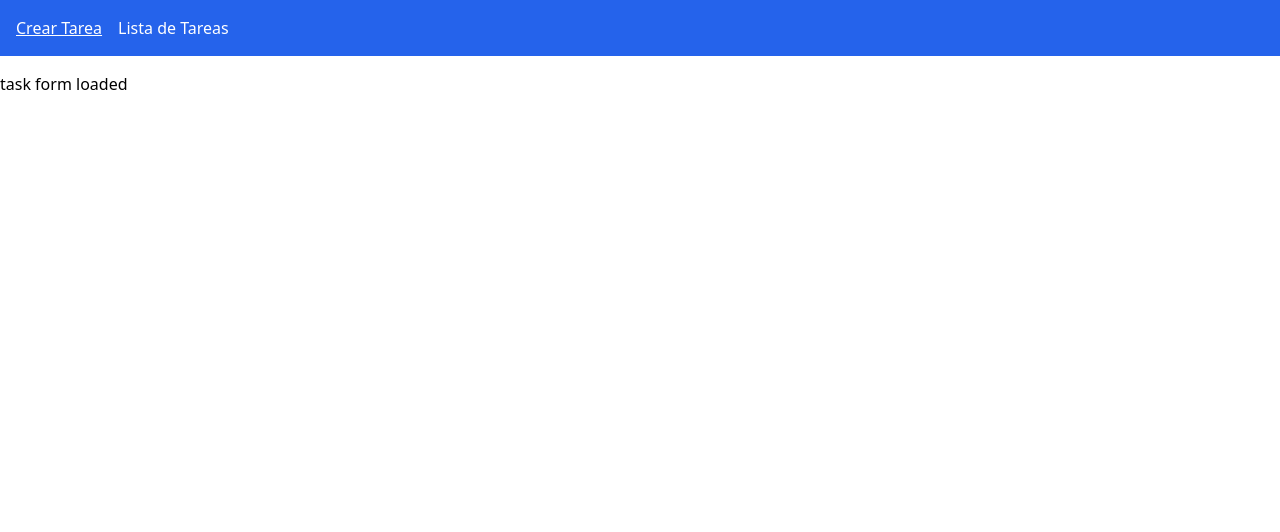
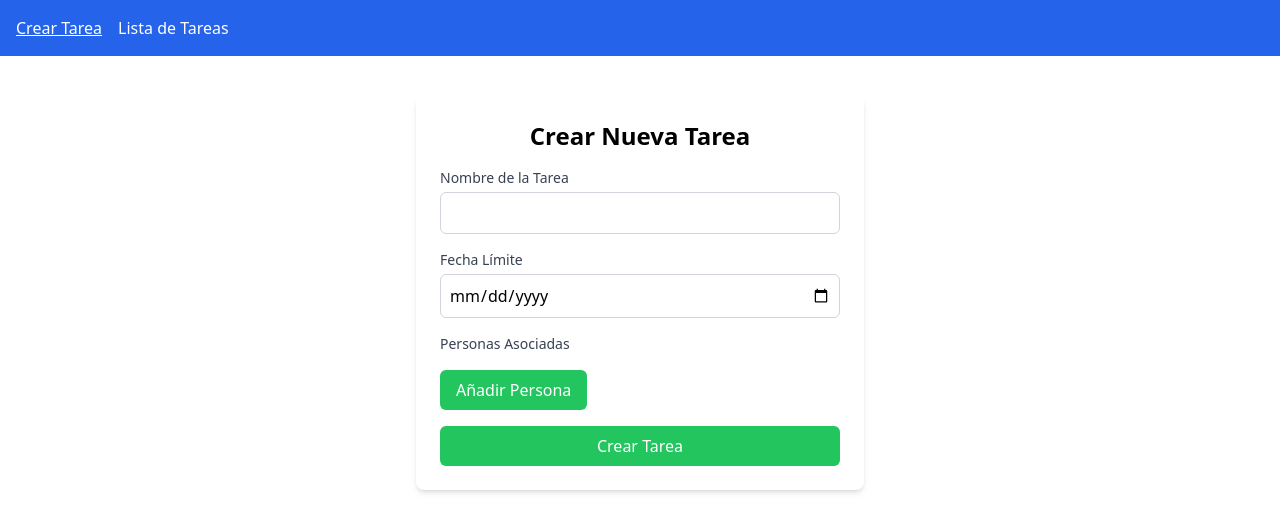
Before and after one commit to kingElfos/velaio-technicaltest, an Angular app: page /create in a window 1280 px wide. Shown: the top 532 px of the page. Built offline with nearby package versions, Linux system fonts and the light colour scheme.

Commit message:
@feat:done form create task

```diff
--- a/src/app/components/task-form/task-form.component.html
+++ b/src/app/components/task-form/task-form.component.html
@@ -1,36 +1,76 @@
-
-<h1>task form loaded</h1>
-
-<!-- <div class="max-w-md mx-auto mt-10 p-6 bg-white rounded-lg shadow-md">
+<div class="max-w-md mx-auto mt-10 p-6 bg-white rounded-lg shadow-md">
   <h2 class="text-2xl font-bold mb-4 text-center">Crear Nueva Tarea</h2>
 
-  <form (ngSubmit)="onSubmit()" #taskForm="ngForm">
+  <form [formGroup]="taskForm" (ngSubmit)="onSubmit()">
+    <!-- Nombre de la Tarea -->
     <div class="mb-4">
       <label for="taskName" class="block text-sm font-medium text-gray-700">Nombre de la Tarea</label>
-      <input type="text" id="taskName" name="taskName" required [(ngModel)]="taskName"
+      <input type="text" id="taskName" formControlName="name" required
              class="mt-1 block w-full p-2 border border-gray-300 rounded-md focus:ring focus:ring-blue-500" />
     </div>
 
+    <!-- Fecha Límite -->
     <div class="mb-4">
       <label for="dueDate" class="block text-sm font-medium text-gray-700">Fecha Límite</label>
-      <input type="date" id="dueDate" name="dueDate" required [(ngModel)]="dueDate"
+      <input type="date" id="dueDate" formControlName="dueDate" required
              class="mt-1 block w-full p-2 border border-gray-300 rounded-md focus:ring focus:ring-blue-500" />
     </div>
 
+    <!-- Personas Asociadas -->
     <div class="mb-4">
       <label class="block text-sm font-medium text-gray-700">Personas Asociadas</label>
-      <div *ngFor="let person of people; let i = index" class="flex items-center justify-between mt-2">
-        <input type="text" [(ngModel)]="person.name" placeholder="Nombre"
-               class="block w-3/4 p-2 border border-gray-300 rounded-md focus:ring focus:ring-blue-500" />
-        <button type="button" (click)="removePerson(i)"
-                class="ml-2 bg-red-500 text-white px-3 py-1 rounded-md hover:bg-red-600">Eliminar</button>
+      <div formArrayName="people">
+        <div *ngFor="let person of people.controls; let i = index" [formGroupName]="i" class="mt-4">
+          <!-- Nombre de la Persona -->
+          <input type="text" formControlName="name" placeholder="Nombre"
+                 class="block w-3/4 p-2 border border-gray-300 rounded-md focus:ring focus:ring-blue-500" />
+          <div *ngIf="person.get('name')?.errors?.['required']">
+            <small class="text-red-500">El nombre es requerido</small>
+          </div>
+          <div *ngIf="people.errors?.['duplicateNames']">
+            <small class="text-red-500">El nombre de la persona ya existe</small>
+          </div>
+
+          <!-- Edad de la Persona -->
+          <input type="number" formControlName="age" placeholder="Edad"
+                 class="mt-1 block w-3/4 p-2 border border-gray-300 rounded-md focus:ring focus:ring-blue-500" />
+
+          <!-- Habilidades de la Persona -->
+          <div formArrayName="skills" class="mt-2 flex flex-wrap gap-2">
+            <div *ngFor="let skill of getSkills(i).controls; let j = index" class="flex items-center">
+              <!-- Chip de Habilidad -->
+              <span class="bg-gray-200 text-gray-700 px-3 py-1 rounded-full">{{ skill.value }}</span>
+              <button type="button" (click)="removeSkill(i, j)" class="ml-2 text-red-500">&times;</button>
+            </div>
+          </div>
+          <div *ngIf="getSkills(i).errors?.['atLeastOneSkill']">
+            <small class="text-red-500">Debe haber al menos una habilidad</small>
+          </div>
+
+          <!-- Botón para añadir Habilidad -->
+          <button type="button" (click)="addSkill(i)"
+                  class="mt-2 mx-2 bg-blue-500 text-white px-4 py-2 rounded-md hover:bg-blue-600">
+            Añadir Habilidad
+          </button>
+
+          <!-- Botón para eliminar Persona -->
+          <button type="button" (click)="removePerson(i)"
+                  class="mt-2 mx-2 bg-red-500 text-white px-4 py-2 rounded-md hover:bg-red-600">
+            Eliminar Persona
+          </button>
+        </div>
       </div>
+
+      <!-- Botón para añadir Persona -->
       <button type="button" (click)="addPerson()"
-              class="mt-2 bg-blue-500 text-white px-4 py-2 rounded-md hover:bg-blue-600">Añadir Persona</button>
+              class="mt-4 bg-green-500 text-white px-4 py-2 rounded-md hover:bg-green-600">
+        Añadir Persona
+      </button>
     </div>
 
-    <button type="submit"
-            class="w-full bg-green-500 text-white px-4 py-2 rounded-md hover:bg-green-600">Crear Tarea</button>
+    <!-- Botón para crear tarea -->
+    <button [disabled]="taskForm.invalid" type="submit" class="w-full bg-green-500 text-white px-4 py-2 rounded-md hover:bg-green-600">
+      Crear Tarea
+    </button>
   </form>
 </div>
- -->
--- a/src/app/components/task-form/task-form.component.ts
+++ b/src/app/components/task-form/task-form.component.ts
@@ -1,5 +1,5 @@
 import { Component, ChangeDetectionStrategy } from '@angular/core';
-import { ReactiveFormsModule, FormBuilder, FormGroup, Validators, FormArray } from '@angular/forms';
+import { ReactiveFormsModule, FormBuilder, FormGroup, Validators, FormArray,AbstractControl } from '@angular/forms';
 import { CommonModule } from '@angular/common';
 @Component({
   standalone:true,
@@ -9,17 +9,17 @@ import { CommonModule } from '@angular/common';
   changeDetection: ChangeDetectionStrategy.OnPush,
 })
 export class TaskFormComponent {
-  taskForm: FormGroup;
+   taskForm: FormGroup;
 
   constructor(private fb: FormBuilder) {
     this.taskForm = this.fb.group({
       name: ['', [Validators.required]],
       dueDate: ['', [Validators.required]],
-      people: this.fb.array([]),
+      people: this.fb.array([], this.noDuplicateNames)
     });
   }
 
-  get people() {
+  get people(): FormArray {
     return this.taskForm.get('people') as FormArray;
   }
 
@@ -27,14 +27,18 @@ export class TaskFormComponent {
     const person = this.fb.group({
       name: ['', [Validators.required, Validators.minLength(5)]],
       age: ['', [Validators.required, Validators.min(18)]],
-      skills: this.fb.array([''])
+      skills: this.fb.array([], this.atLeastOneSkill) // Validación personalizada para que haya al menos una habilidad
     });
     this.people.push(person);
   }
 
+  getSkills(personIndex: number): FormArray {
+    return this.people.at(personIndex).get('skills') as FormArray;
+  }
+
   addSkill(personIndex: number) {
-    const skills = this.people.at(personIndex).get('skills') as FormArray;
-    skills.push(this.fb.control(''));
+    const skills = this.getSkills(personIndex);
+    skills.push(this.fb.control('', Validators.required));
   }
 
   removePerson(index: number) {
@@ -42,7 +46,35 @@ export class TaskFormComponent {
   }
 
   removeSkill(personIndex: number, skillIndex: number) {
-    const skills = this.people.at(personIndex).get('skills') as FormArray;
+    const skills = this.getSkills(personIndex);
     skills.removeAt(skillIndex);
   }
+
+  // Validation skills length> o
+  atLeastOneSkill(control: AbstractControl): { [key: string]: boolean } | null {
+    const skillsArray = control as FormArray;
+    if (skillsArray.length === 0) {
+      return { 'atLeastOneSkill': true };
+    }
+    return null;
+  }
+
+  // validation names duplicated
+  noDuplicateNames(control: AbstractControl): { [key: string]: boolean } | null {
+    const peopleArray = control as FormArray;
+    const names = peopleArray.controls.map(person => person.get('name')?.value);
+    const duplicates = names.filter((name, index) => names.indexOf(name) !== index);
+    if (duplicates.length > 0) {
+      return { 'duplicateNames': true }; // Error si hay nombres duplicados
+    }
+    return null; // Sin errores
+  }
+
+  onSubmit() {
+    if (this.taskForm.valid) {
+      console.log('Formulario válido:', this.taskForm.value);
+    } else {
+      console.log('Formulario inválido');
+    }
+  }
 }
```
